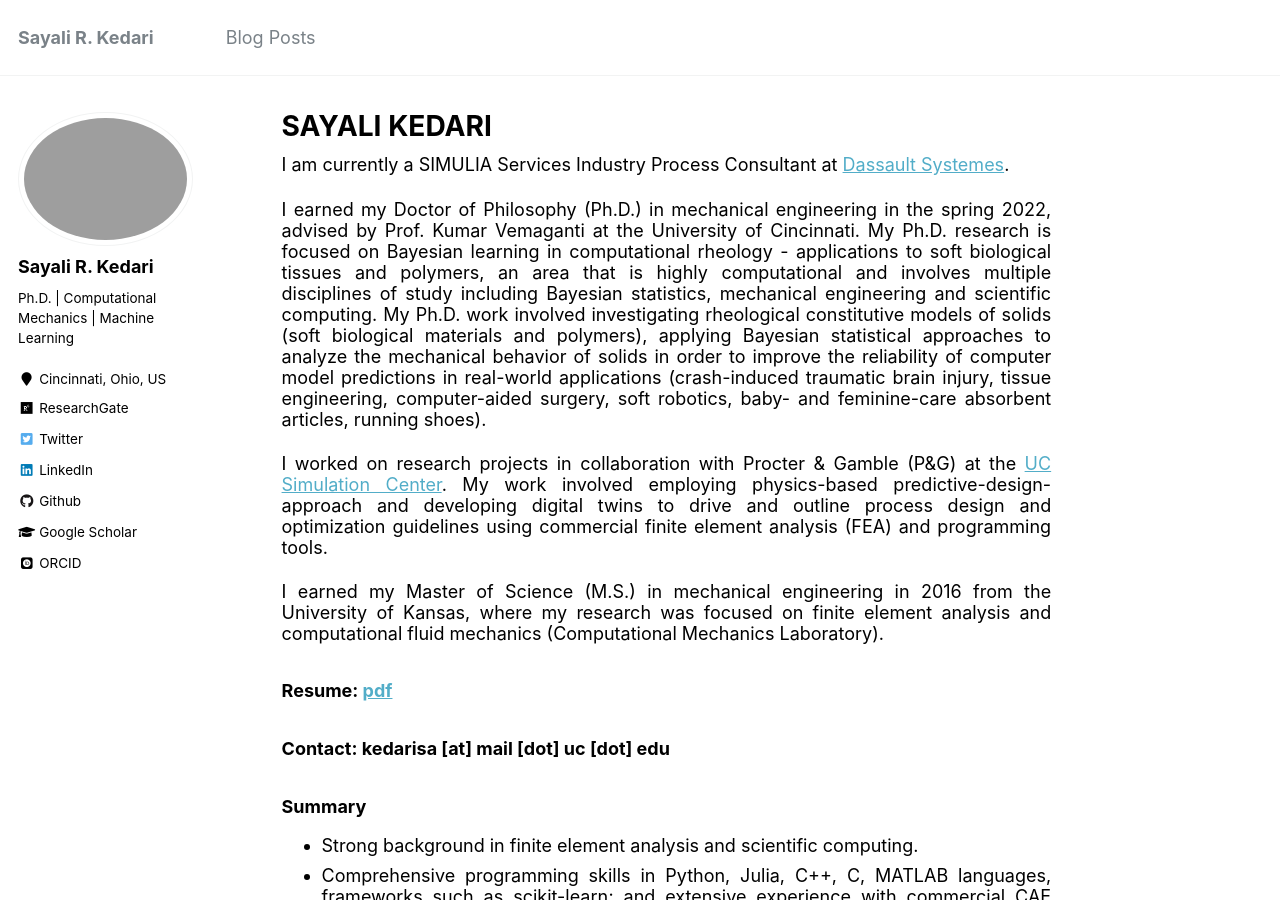
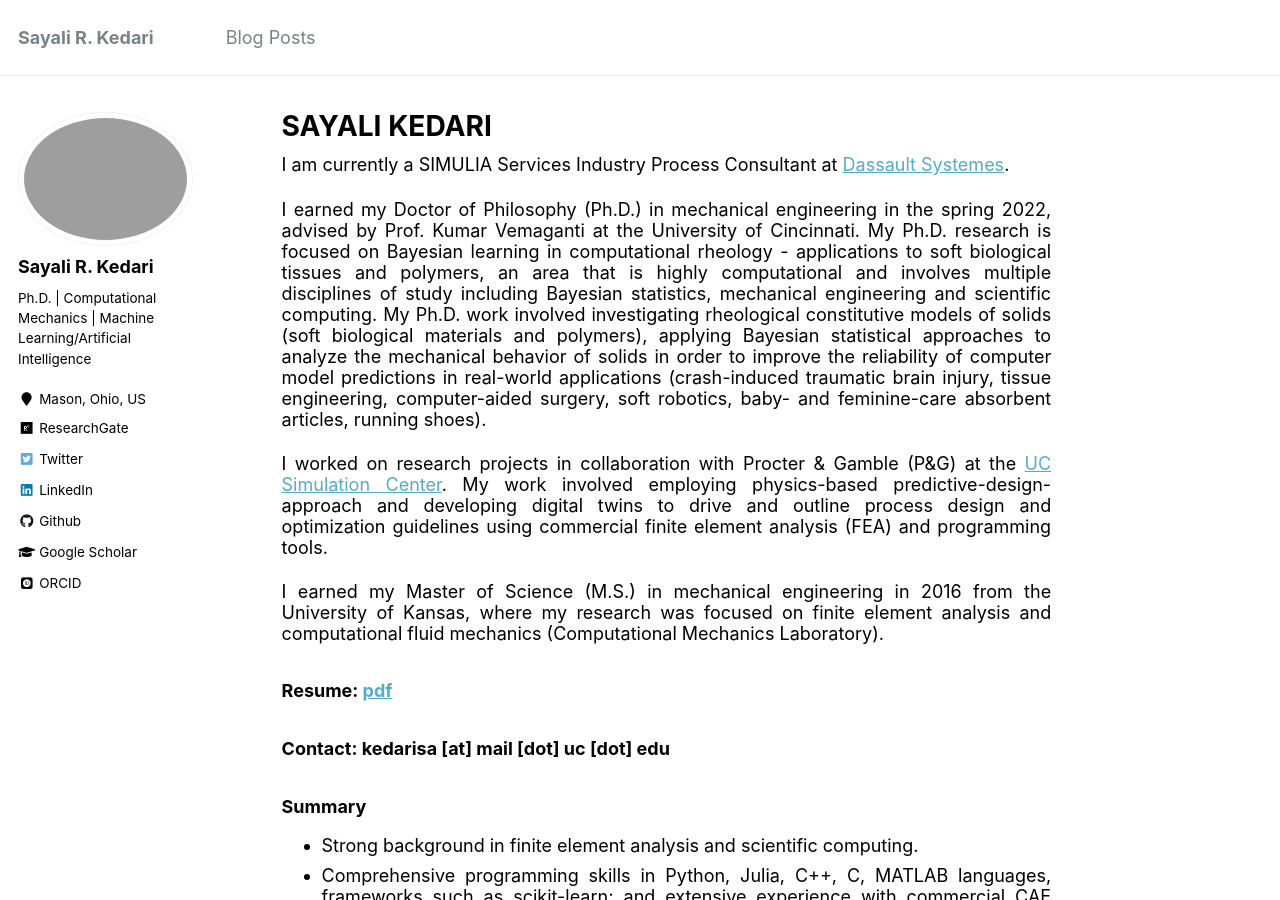
Before and after one commit to sayalirked/sayalirked.github.io, a Jekyll site: the page built from _pages/about.md, in a window 1280 px wide and 900 px high. Built offline with Jekyll 4.4.1, drawn with Linux system fonts in a browser that asks for light colours; some web fonts are replaced.

Commit message:
Update _config.yml
add area of specialization

```diff
--- a/_config.yml
+++ b/_config.yml
@@ -10,7 +10,7 @@ locale                   : "en-US"
 title                    : "Sayali R. Kedari"
 title_separator          : "-"
 name                     : &name "Sayali R. Kedari"
-description              : &description "Ph.D. | Computational Mechanics | Machine Learning"
+description              : &description "Ph.D. | Computational Mechanics | Machine Learning/Artificial Intelligence"
 url                      : https://sayalirked.github.io # the base hostname & protocol for your site e.g. "https://mmistakes.github.io"
 baseurl                  : "" # the subpath of your site, e.g. "/blog"
 repository               : "sayalirked/sayalirked.github.io"
@@ -82,8 +82,8 @@ analytics:
 author:
   name             : "Sayali R. Kedari"
   avatar           :
-  bio              : "Ph.D. | Computational Mechanics | Machine Learning"
-  location         : "Cincinnati, Ohio, US"
+  bio              : "Ph.D. | Computational Mechanics | Machine Learning/Artificial Intelligence"
+  location         : "Mason, Ohio, US"
   employer         :
   pubmed           :
   googlescholar    : "https://scholar.google.com/citations?user=wmJICCwAAAAJ&hl=en"
```
